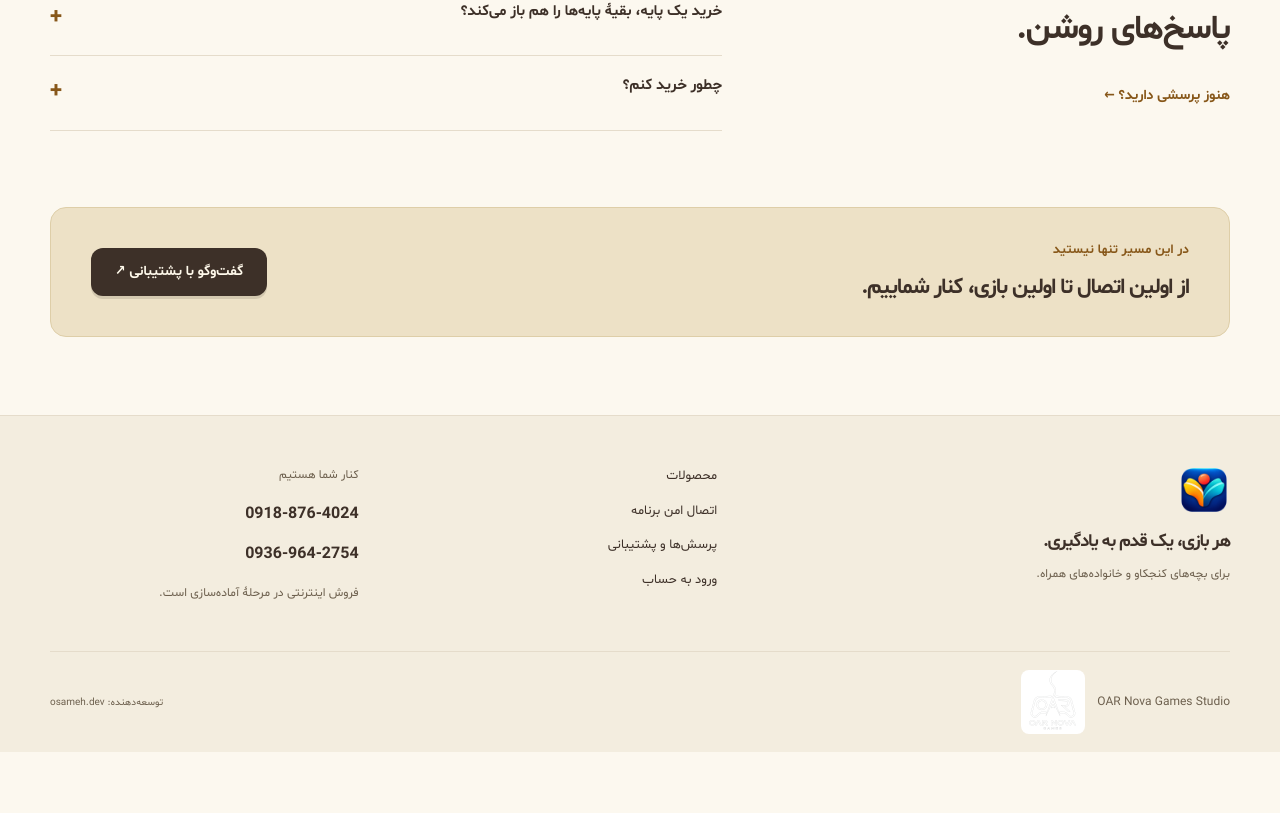
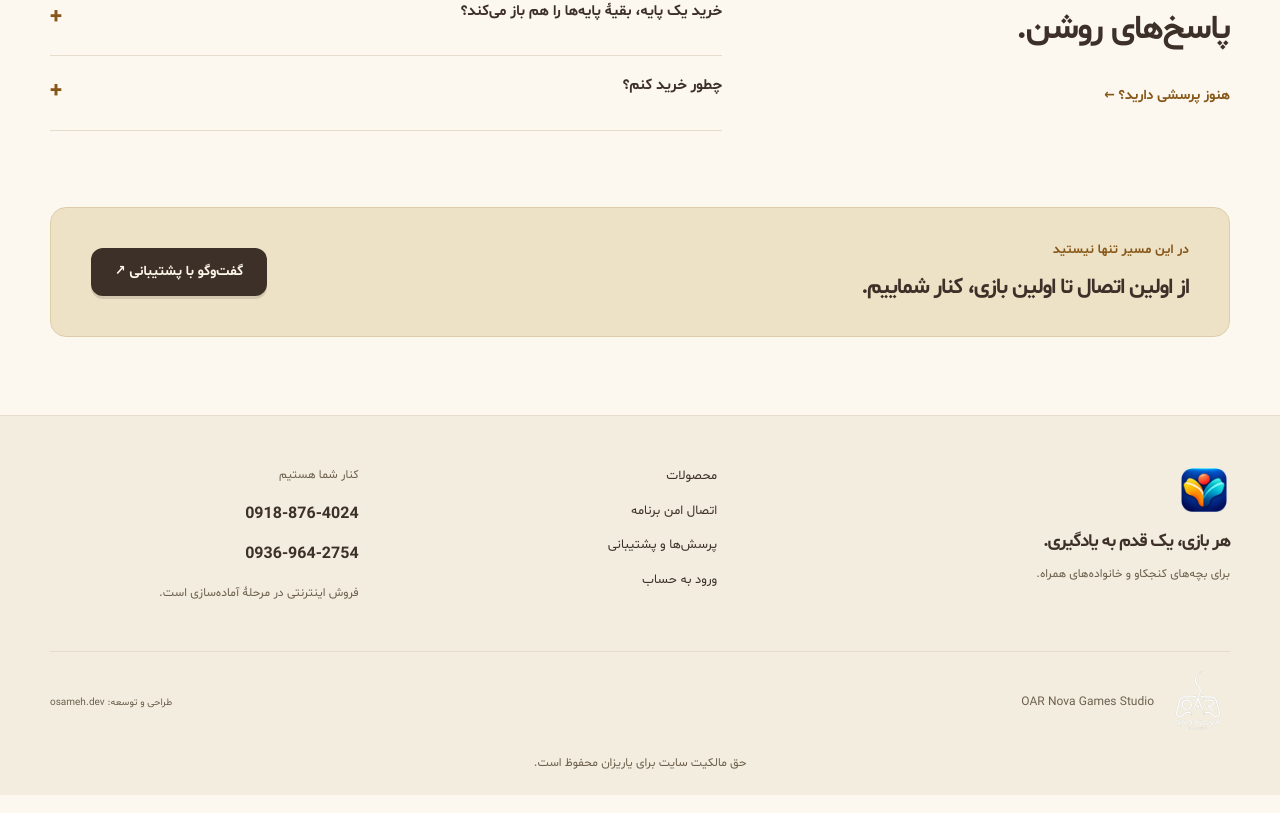
Before and after one commit to osameh15/YariZan, a Nuxt app in the folder apps/web/: page / in a window 1280 px wide. Shown: the part 1924-2737 px from the top of the page. Before the commit the page ends 2676 px from the top, so only its background shows below. Built offline with nearby package versions, Linux system fonts and the light colour scheme; no server answers.

Commit message:
fix: refine studio logo placement and footer credits

```diff
--- a/apps/web/app/assets/css/main.css
+++ b/apps/web/app/assets/css/main.css
@@ -1674,16 +1674,22 @@ textarea[aria-invalid='true'] {
 }
 .studio-credit {
   display: inline-flex;
+  flex-direction: row-reverse;
   align-items: center;
   gap: 12px;
   font-size: 12px;
 }
 .studio-credit img {
   object-fit: contain;
-  border-radius: 8px;
-  background: white;
 }
 .support-reset-actions {
   margin-top: 20px;
   row-gap: 16px;
 }
+
+.footer-copyright {
+  text-align: center;
+  font-size: 12px;
+  color: var(--muted);
+  padding-bottom: 20px;
+}
--- a/apps/web/app/layouts/default.vue
+++ b/apps/web/app/layouts/default.vue
@@ -66,8 +66,9 @@ watch(
           <img src="/brand/oar-nova-games.png" width="64" height="64" alt="" />
           <span>OAR Nova Games Studio</span>
         </a>
-        <span>توسعه‌دهنده: <a href="https://osameh.dev" dir="ltr">osameh.dev</a></span>
+        <span>طراحی و توسعه: <a href="https://osameh.dev" dir="ltr">osameh.dev</a></span>
       </div>
+      <p class="wrap footer-copyright">حق مالکیت سایت برای یاریزان محفوظ است.</p>
     </footer>
   </div>
 </template>
```
Also changed, not shown: 3 other files (tests, documents, lock files or other folders).
